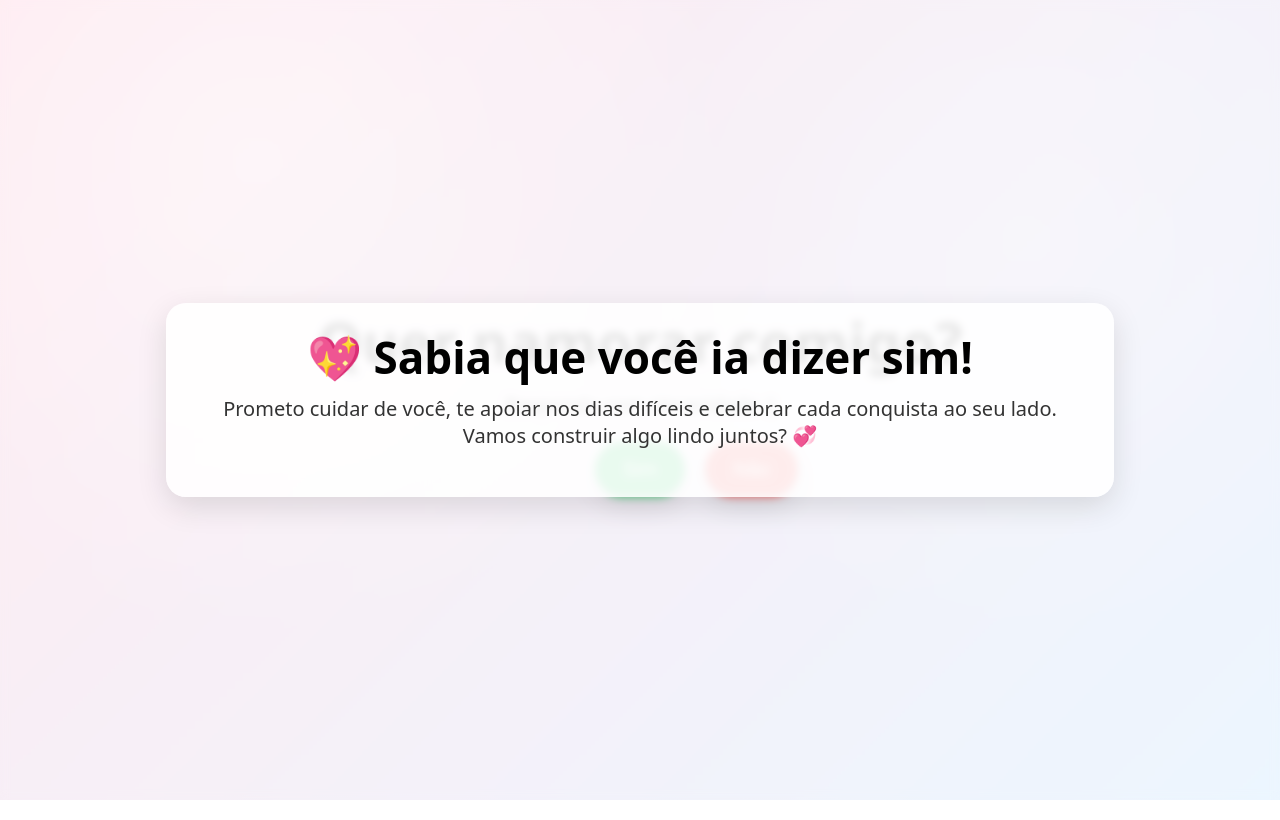
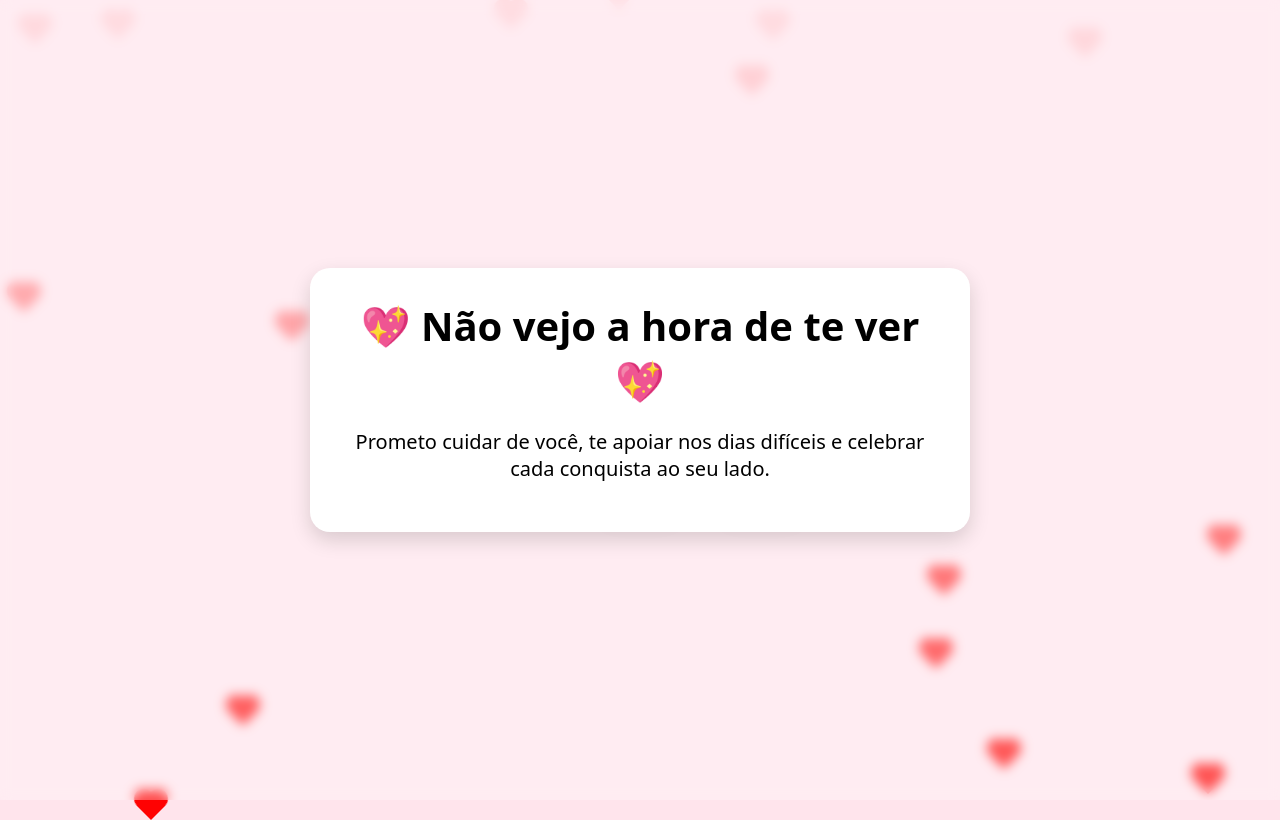
Before and after one commit to LuizTakahashiii/be, a plain HTML site: page index.html in a window 1280 px wide. Both pictures are taken after a click on the button "Sim". Drawn offline with Linux system fonts and the light colour scheme.

Commit message:
Update index.html

```diff
--- a/index.html
+++ b/index.html
@@ -3,124 +3,161 @@
 <head>
   <meta charset="utf-8" />
   <meta name="viewport" content="width=device-width,initial-scale=1,viewport-fit=cover" />
-  <meta http-equiv="Cache-Control" content="no-cache, no-store, must-revalidate" /> <!-- força recarregar -->
-  <meta http-equiv="Pragma" content="no-cache" />
-  <meta http-equiv="Expires" content="0" />
   <title>Quer namorar comigo?</title>
   <style>
-    /* tela 100% e sem rolagem */
     html,body{height:100%;margin:0;font-family:system-ui,-apple-system,Segoe UI,Roboto,Arial}
-    body{overflow:hidden}
-    /* fundo tela cheia */
-    .bg{
-      position:fixed; inset:0;           /* ocupa 100% da viewport */
-      display:grid; place-items:center;  /* centraliza conteúdo */
-      background:
-        radial-gradient(circle at 20% 20%, #fff7, transparent 40%),
-        radial-gradient(circle at 80% 30%, #fff5, transparent 35%),
-        linear-gradient(135deg,#ffe4ec,#e6f3ff);
+    body{overflow:hidden;background:#ffe4ec;position:relative}
+
+    /* corações de fundo */
+    .heart {
+      position: absolute;
+      width: 20px;
+      height: 20px;
+      background-color: red;
+      transform: rotate(45deg);
+      animation: floatUp 8s linear infinite;
     }
-    /* bloco central sem card */
-    .center{text-align:center; padding:16px; max-width:min(92vw,1000px)}
-    h1{margin:0 0 12px; font-size:clamp(32px,6vw,56px); font-weight:800}
-    p{margin:0 0 24px; font-size:clamp(16px,3vw,20px); color:#333}
+    .heart::before,
+    .heart::after {
+      content: "";
+      position: absolute;
+      width: 20px;
+      height: 20px;
+      background-color: red;
+      border-radius: 50%;
+    }
+    .heart::before { top: -10px; left: 0; }
+    .heart::after { left: -10px; top: 0; }
+    @keyframes floatUp {
+      0% { transform: translateY(100vh) rotate(45deg); opacity: 1; }
+      100% { transform: translateY(-10vh) rotate(45deg); opacity: 0; }
+    }
+
+    /* conteúdo central */
+    .center {
+      position: relative;
+      z-index: 10;
+      height: 100%;
+      display: grid;
+      place-items: center;
+      text-align: center;
+    }
+    h1 { font-size: clamp(28px,5vw,48px); margin-bottom: 16px; }
+    p  { font-size: clamp(16px,3vw,20px); margin-bottom: 20px; }
 
     /* botões */
-    .btn{border:0;border-radius:999px;padding:16px 28px;font-size:clamp(16px,3vw,20px);cursor:pointer;
-         box-shadow:0 10px 24px rgba(0,0,0,.12);user-select:none;touch-action:manipulation}
-    #yesBtn{background:#22c55e;color:#fff}
-    /* botão NÃO corre pela tela inteira */
-    #noBtn{
-      position:fixed;                    /* relativo à viewport */
-      background:#ef4444;color:#fff;border:0;border-radius:999px;padding:16px 28px;font-size:clamp(16px,3vw,20px);
-      box-shadow:0 10px 24px rgba(0,0,0,.12)
+    .btn {
+      border: 0;
+      border-radius: 999px;
+      padding: 14px 28px;
+      font-size: clamp(16px,3vw,20px);
+      cursor: pointer;
+      box-shadow: 0 8px 20px rgba(0,0,0,.15);
+      margin: 0 10px;
     }
+    #yesBtn { background: #22c55e; color: #fff; }
+    #noBtn  { background: #ef4444; color: #fff; position: fixed; }
 
-    /* mensagem final ocupa 100% */
-    .final{position:fixed; inset:0; display:none; align-items:center; justify-content:center;
-           background:rgba(255,255,255,.25); backdrop-filter:blur(4px); text-align:center; padding:16px}
-    .final > div{background:#ffffffdd;border-radius:20px;padding:24px;max-width:900px;box-shadow:0 10px 30px rgba(0,0,0,.12)}
-    .final h2{margin:0 0 8px; font-size:clamp(28px,5vw,44px)}
+    /* mensagem final */
+    .final {
+      display: none;
+      position: fixed;
+      inset: 0;
+      background: rgba(255,255,255,.3);
+      backdrop-filter: blur(6px);
+      z-index: 20;
+      align-items: center;
+      justify-content: center;
+      text-align: center;
+      padding: 20px;
+    }
+    .final div {
+      background: #fff;
+      padding: 30px;
+      border-radius: 20px;
+      max-width: 600px;
+      box-shadow: 0 8px 20px rgba(0,0,0,.15);
+    }
+    .final h2 { font-size: clamp(24px,5vw,40px); margin: 0 0 12px; }
 
     /* confete */
-    .confetti{pointer-events:none; position:fixed; inset:0; overflow:hidden}
+    .confetti{pointer-events:none; position:fixed; inset:0; overflow:hidden; z-index:30;}
     .piece{position:absolute; top:-12px; width:8px; height:12px; background:currentColor; opacity:.9; animation:fall 2.2s linear forwards}
     @keyframes fall{to{transform:translateY(120vh) rotate(720deg)}}
   </style>
 </head>
 <body>
-  <div class="bg">
-    <div class="center">
+  <!-- corações de fundo -->
+  <script>
+    for(let i=0;i<20;i++){
+      const heart=document.createElement('div');
+      heart.className='heart';
+      heart.style.left=Math.random()*100+'vw';
+      heart.style.animationDuration= (5+Math.random()*5)+'s';
+      heart.style.opacity=Math.random();
+      document.body.appendChild(heart);
+    }
+  </script>
+
+  <div class="center">
+    <div>
       <h1>Quer namorar comigo?</h1>
       <p>Responda com sinceridade :)</p>
-      <button id="yesBtn" class="btn" type="button">Sim</button>
-      <button id="noBtn" type="button">Não</button>
+      <button id="yesBtn" class="btn">Sim</button>
+      <button id="noBtn" class="btn">Não</button>
     </div>
-    <section id="finalMsg" class="final" aria-live="polite">
-      <div>
-        <h2>💖 Sabia que você ia dizer sim!</h2>
-        <p>Prometo cuidar de você, te apoiar nos dias difíceis e celebrar cada conquista ao seu lado. Vamos construir algo lindo juntos? 💞</p>
-      </div>
-    </section>
-    <div class="confetti" id="confetti"></div>
   </div>
 
+  <section id="finalMsg" class="final">
+    <div>
+      <h2>💖 Não vejo a hora de te ver 💖</h2>
+      <p>Prometo cuidar de você, te apoiar nos dias difíceis e celebrar cada conquista ao seu lado.</p>
+    </div>
+  </section>
+
+  <div class="confetti" id="confetti"></div>
+
   <script>
-    // refs
-    const yesBtn = document.getElementById('yesBtn');      // botão "Sim"
-    const noBtn  = document.getElementById('noBtn');       // botão "Não"
-    const finalMsg = document.getElementById('finalMsg');  // overlay final
+    const yesBtn = document.getElementById('yesBtn');
+    const noBtn  = document.getElementById('noBtn');
+    const finalMsg = document.getElementById('finalMsg');
     const confettiBox = document.getElementById('confetti');
 
-    // posiciona o "não" numa coordenada aleatória da viewport (tela inteira)
     function moveNo(){
-      const pad = 8;                            // margem das bordas
-      const vw = window.innerWidth;
-      const vh = window.innerHeight;
-      const r  = noBtn.getBoundingClientRect(); // tamanho do botão
-      const maxL = Math.max(pad, vw - r.width  - pad);
-      const maxT = Math.max(pad, vh - r.height - pad);
-      const left = Math.floor(Math.random() * maxL);
-      const top  = Math.floor(Math.random() * maxT);
-      noBtn.style.left = left + 'px';
-      noBtn.style.top  = top  + 'px';
+      const pad=8, vw=window.innerWidth, vh=window.innerHeight;
+      const r=noBtn.getBoundingClientRect();
+      const maxL=vw-r.width-pad, maxT=vh-r.height-pad;
+      noBtn.style.left=Math.random()*maxL+'px';
+      noBtn.style.top=Math.random()*maxT+'px';
     }
+    ['pointermove','mouseenter','mousedown'].forEach(e=>noBtn.addEventListener(e,moveNo));
+    noBtn.addEventListener('touchstart', e=>{e.preventDefault(); moveNo();},{passive:false});
+    noBtn.addEventListener('focus', moveNo);
 
-    // foge em mouse/teclado/toque
-    ['pointermove','pointerenter','mouseenter','mousedown'].forEach(e => noBtn.addEventListener(e, moveNo));
-    noBtn.addEventListener('focus', moveNo);
-    noBtn.addEventListener('touchstart', e => { e.preventDefault(); moveNo(); }, {passive:false});
-
-    // início: coloca o "não" ao lado do "sim" mas já em viewport
     window.addEventListener('load', ()=>{
-      const y = yesBtn.getBoundingClientRect();
-      noBtn.style.left = Math.min(window.innerWidth - y.width - 20, y.left + y.width + 20) + 'px';
-      noBtn.style.top  = Math.max(20, y.top) + 'px';
+      const r=yesBtn.getBoundingClientRect();
+      noBtn.style.left = (r.left + r.width + 20) + 'px';
+      noBtn.style.top  = r.top + 'px';
     });
 
-    // ao clicar no “Sim”: mostra overlay 100% e confete
     yesBtn.addEventListener('click', ()=>{
-      finalMsg.style.display = 'flex';
+      finalMsg.style.display='flex';
       dropConfetti();
     });
 
-    // confete simples
     function dropConfetti(){
-      confettiBox.innerHTML = '';
-      const colors = ['#22c55e','#ef4444','#3b82f6','#eab308','#a855f7','#f97316'];
-      const pieces = 100, width = window.innerWidth;
+      confettiBox.innerHTML='';
+      const colors=['#22c55e','#ef4444','#3b82f6','#eab308','#a855f7','#f97316'];
+      const pieces=80, width=window.innerWidth;
       for(let i=0;i<pieces;i++){
-        const el = document.createElement('div');
-        el.className = 'piece';
-        el.style.color = colors[i % colors.length];
-        el.style.left = Math.floor(Math.random() * width) + 'px';
-        el.style.animationDelay = (Math.random() * .9) + 's';
+        const el=document.createElement('div');
+        el.className='piece';
+        el.style.color=colors[i % colors.length];
+        el.style.left=Math.floor(Math.random()*width)+'px';
+        el.style.animationDelay=(Math.random()*0.9)+'s';
         confettiBox.appendChild(el);
       }
     }
-
-    // se redimensionar/rotacionar, reposiciona o "não"
-    window.addEventListener('resize', moveNo);
   </script>
 </body>
 </html>
```
